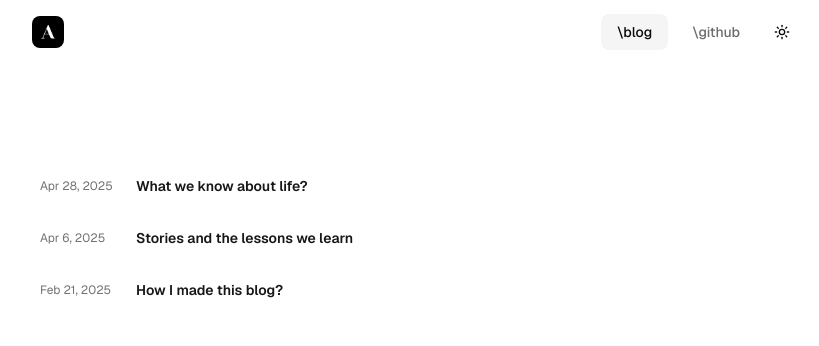
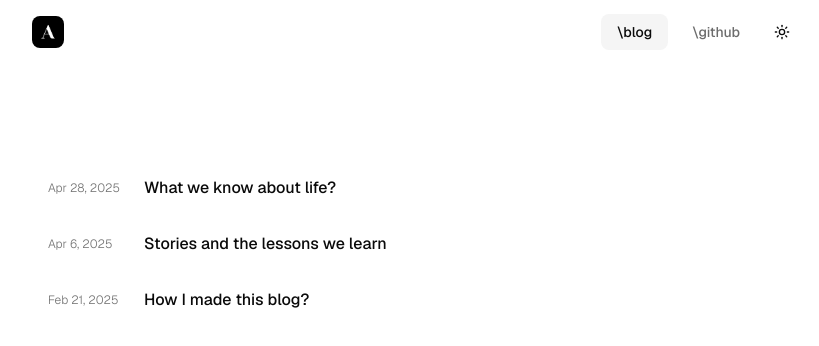
Before and after one commit to alexandretrotel/portfolio, a Next.js app: page /blog in a window 1280 px wide. Shown: the top 346 px of the page, without its empty margins (224-1043 px from the left). Built offline with nearby package versions, Linux system fonts and the light colour scheme; what @bprogress/next would draw is missing.

Commit message:
refactor: improve layout and styling of blog post links for better user experience

```diff
--- a/src/app/blog/page.tsx
+++ b/src/app/blog/page.tsx
@@ -15,20 +15,27 @@ export default async function Blog() {
 							<Link
 								href={`/blog/${post.slug}`}
 								aria-label={`Read blog post: ${post.title}`}
-                className="group hover:bg-muted/50 flex items-center gap-4 rounded-sm p-2 py-4 transition-colors"
+								className="group hover:bg-muted/50 active:bg-muted/50 flex flex-col md:flex-row items-start md:items-center gap-1 md:gap-4 rounded-sm p-4 transition-all active:scale-95"
 							>
+								<div className="flex items-center gap-2 text-muted-foreground">
 									<span
-                  className={cn("text-muted-foreground w-20 shrink-0 text-xs", {
+										className={cn(
+											"text-muted-foreground md:w-20 shrink-0 text-xs font-light",
+											{
 												"opacity-0": !post.showDate,
-                  })}
+											},
+										)}
 									>
 										{post.formattedDate}
 									</span>
-                <span className="text-primary flex-1 text-sm font-semibold">
+								</div>
+
+								<span className="text-foreground flex-1 text-base font-medium">
 									{post.title}
 								</span>
+
 								{post.views > 0 && (
-                  <span className="text-muted-foreground w-20 text-right text-xs">
+									<span className="hidden md:flex text-muted-foreground text-right text-xs font-light">
 										{post.formattedViews} view{post.views > 1 ? "s" : ""}
 									</span>
 								)}
```
Lines whose indentation alone changed are shown as unchanged.
